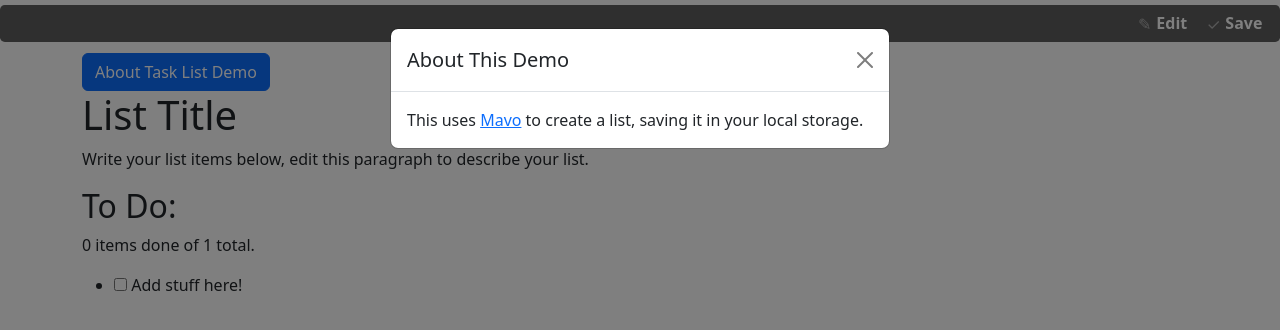
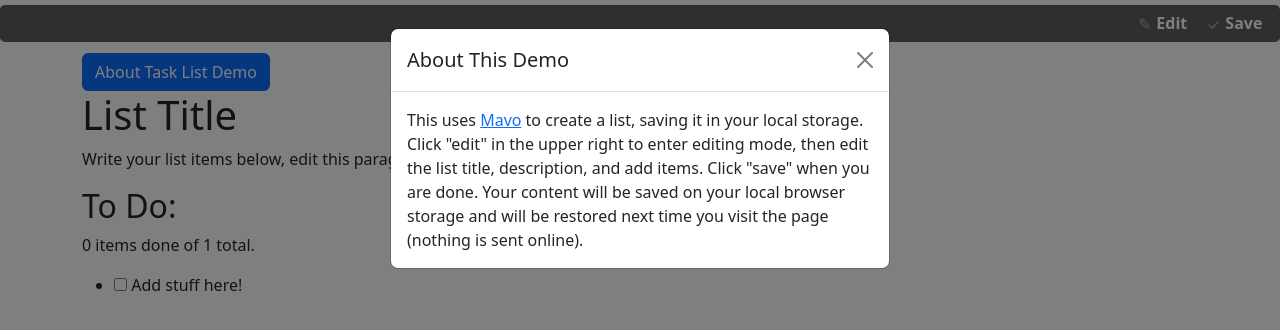
Before and after one commit to evanwill/mavo-checklist-test, a plain HTML site: page index.html in a window 1280 px wide. Both pictures are taken after a click on the button "About Task List Demo". Drawn offline with nearby package versions, Linux system fonts and the light colour scheme.

Commit message:
Update index.html

```diff
--- a/index.html
+++ b/index.html
@@ -4,7 +4,7 @@
     <meta charset="utf-8">
     <meta name="viewport" content="width=device-width, initial-scale=1">
 
-	<title>Test</title>
+	<title>Mavo List</title>
 	<link rel="stylesheet" href="assets/lib/mavo.css"/>
 	<script src="assets/lib/mavo.js"></script>
 	<link href="https://cdn.jsdelivr.net/npm/bootstrap@5.3.0-alpha1/dist/css/bootstrap.min.css" rel="stylesheet" integrity="sha384-GLhlTQ8iRABdZLl6O3oVMWSktQOp6b7In1Zl3/Jr59b6EGGoI1aFkw7cmDA6j6gD" crossorigin="anonymous">
@@ -26,6 +26,8 @@
 			  </div>
 			  <div class="modal-body">
 				This uses <a href="https://mavo.io/">Mavo</a> to create a list, saving it in your local storage.
+				Click "edit" in the upper right to enter editing mode, then edit the list title, description, and add items.
+				Click "save" when you are done. Your content will be saved on your local browser storage and will be restored next time you visit the page (nothing is sent online).
 			  </div>
 			</div>
 		  </div>
```
